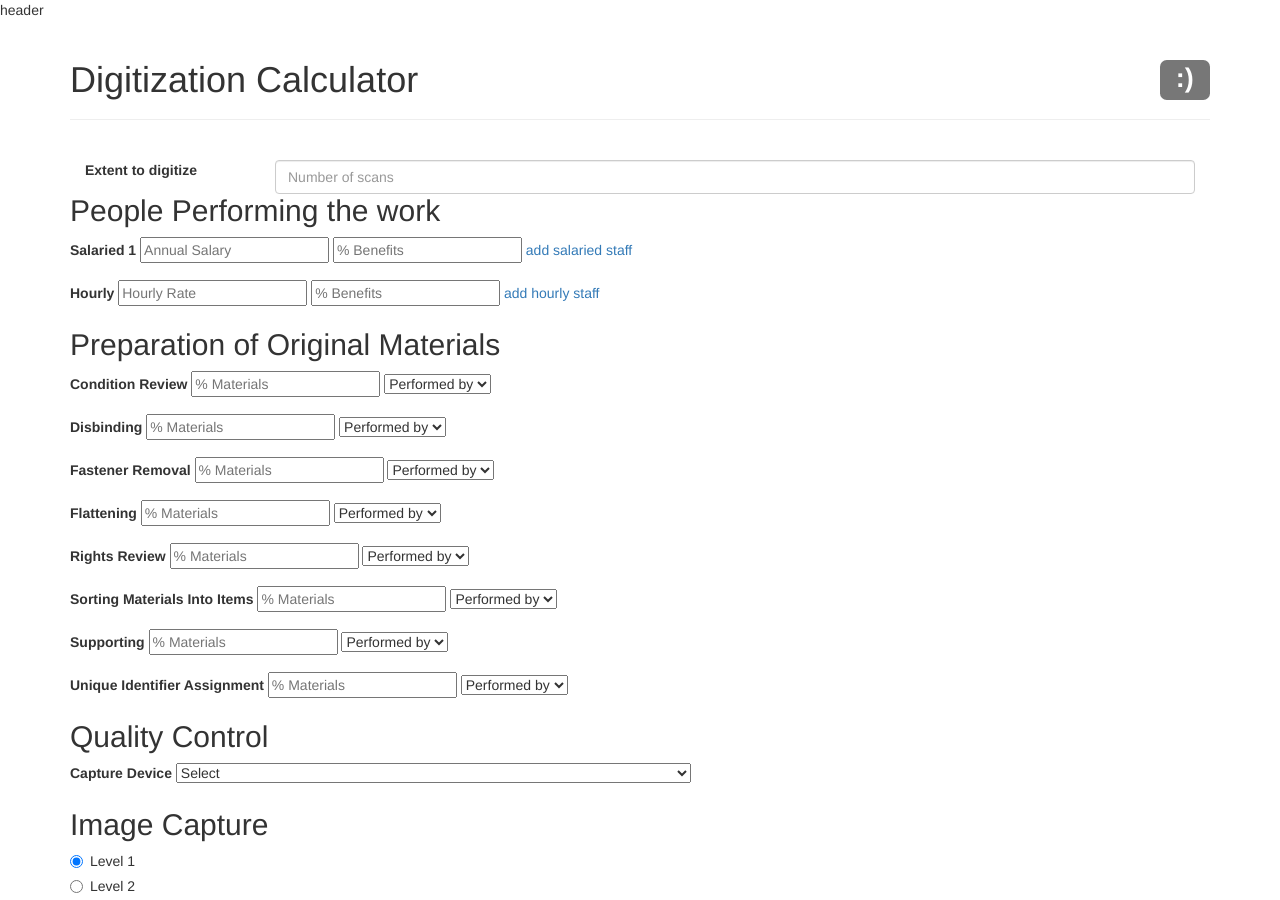
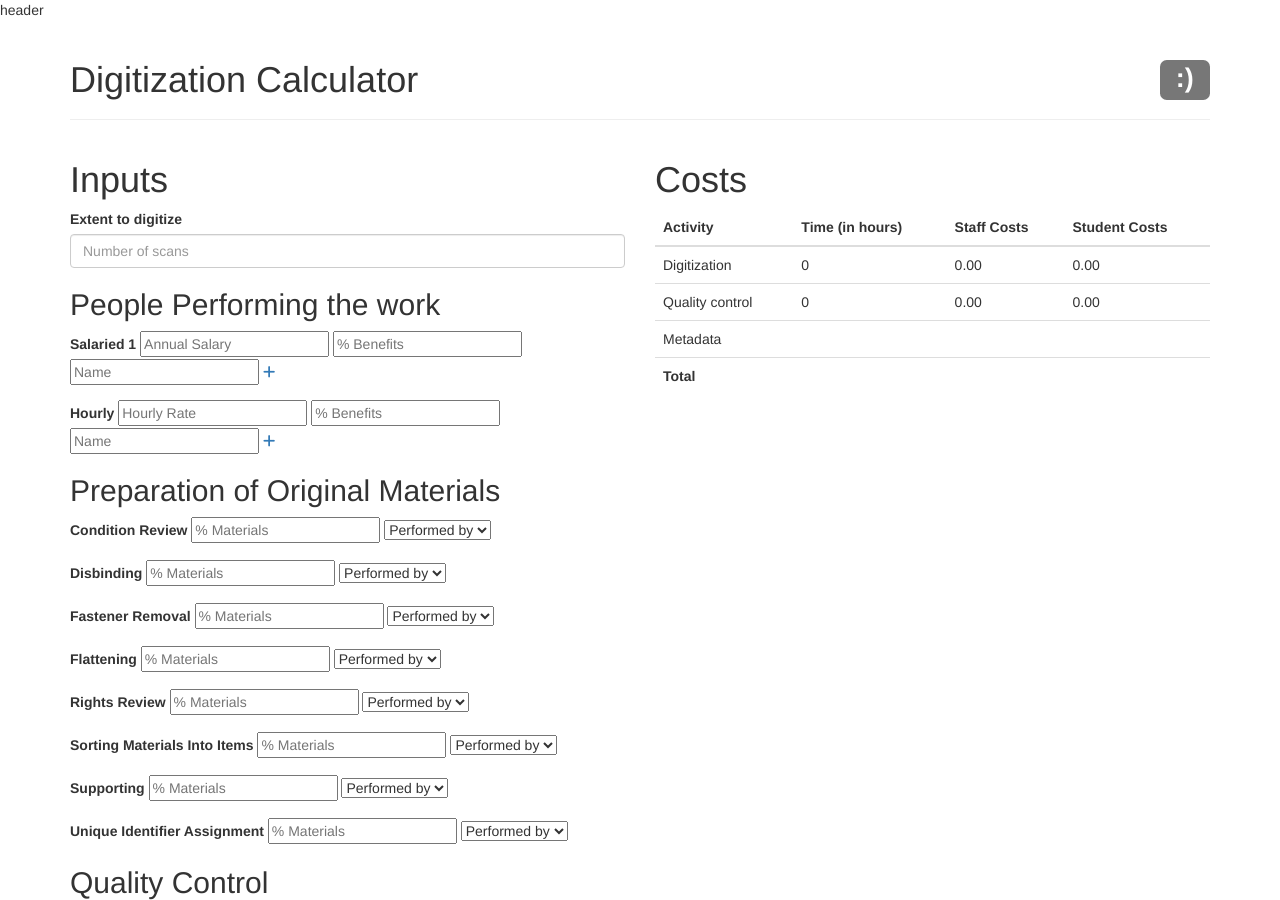
Before and after one commit to clirdlf/digitization_cost_calculator, a Jekyll site: the page built from index.html, in a window 1280 px wide and 900 px high. Built offline with Jekyll 4.4.1, drawn with Linux system fonts in a browser that asks for light colours; nearby versions of some CDN libraries; comment, search, counter and statistics services are not loaded.

Commit message:
Updates for generating the report

```diff
--- a/index.html
+++ b/index.html
@@ -8,14 +8,13 @@ javascripts:
         <h1>Digitization Calculator <span class="pull-right label label-default">:)</span></h1>
     </div>
     <div class="row">
-    <div class="col-md-12">
-
+        <div class="col-md-6">
+            <h1>Inputs</h1>
+            <!-- TODO: tool tips for each element -->
             <form id="calculator" name="calculator">
                 <div clas="form-group">
-          <label class="col-sm-2 control-label" for="extent">Extent to digitize</label>
-          <div class="col-sm-10">
+                    <label class="control-label" for="extent">Extent to digitize</label>
                     <input type="text" class="form-control" id="extent" placeholder="Number of scans">
-          </div>
                 </div>
 
                 <h2>People Performing the work</h2>
@@ -24,16 +23,16 @@ javascripts:
                     <label for="salary[]">Salaried 1</label>
                     <input name="salary[]" type="number" step="any" placeholder="Annual Salary">
                     <input name="salary-benefits[]" type="number" step="any" placeholder="% Benefits">
-
-          <a href="#" class="add_field">add salaried staff</a>
+                    <input name="salary-label[]" type="text" placeholder="Name">
+                    <a href="#" class="add_field"><i class="fa fa-plus" aria-hidden="true"></i></a>
                 </div>
 
                 <div class="form-group">
                     <label for="hourly[]">Hourly</label>
                     <input name="hourly[]" type="number" step="any" placeholder="Hourly Rate">
                     <input name="hourly-benefits[]" type="number" step="any" placeholder="% Benefits">
-
-          <a href="#" class="add_field">add hourly staff</a>
+                    <input name="hourly-label[]" type="text" placeholder="Name">
+                    <a href="#" class="add_field"><i class="fa fa-plus" aria-hidden="true"></i></a>
                 </div>
 
 
@@ -243,24 +242,86 @@ javascripts:
                 <button type="submit" class="btn btn-default">Calculate</button>
 
             </form>
+        </div>
+        <div class="col-md-6">
+            <h1>Costs</h1>
 
-      <section id="report"></section>
+            <table class="table table-strapped">
+                <thead>
+                    <tr>
+                        <th>
+                            Activity
+                        </th>
+                        <th>
+                            Time (in hours)
+                        </th>
+                        <th>
+                            Staff Costs
+                        </th>
+                        <th>
+                            Student Costs
+                        </th>
+                    </tr>
+                </thead>
+                <tr>
+                    <td>
+                        Digitization
+                    </td>
+                    <td>
+                        <span class="total-digitization-time"></span>
+                    </td>
+                    <td>
+                        <span class="total-staff-digization-cost"></span>
+                    </td>
+                    <td>
+                        <span class="total-hourly-digization-cost"></span>
+                    </td>
+                </tr>
+                <tr>
+                    <td>
+                        Quality control
+                    </td>
+                    <td>
+                        <span class="total-quality-control-time"></span>
+                    </td>
+                    <td>
+                        <span class="total-quality-control-staff-cost"></span>
+                    </td>
+                    <td>
+                        <span class="total-quality-control-hourly-cost"></span>
+                    </td>
+                </tr>
+                <tr>
+                    <td>
+                        Metadata
+                    </td>
+                    <td>
+                        <span class="total-metadata-time"></span>
+                    </td>
+                    <td>
+                        <span class="total-metadata-staff-cost"></span>
+                    </td>
+                    <td>
+                        <span class="total-metadata-hourly-cost"></span>
+                    </td>
+                </tr>
+                <tr>
+                    <td>
+                        <strong>Total</strong>
+                    </td>
+                    <td>
+                        <span class="total-time"></span>
+                    </td>
+                    <td>
+                        <span class="total-staff-cost"></span>
+                    </td>
+                    <td>
+                        <span class="total-hourly-cost"></span>
+                    </td>
+                </tr>
+            </table>
 
-
-      <!--<div class="panel with-nav-tabs panel-primary">
-        <div class="panel-heading">
-        <ul class="nav nav-tabs">
-        <li class="active"><a href="#tab1primary" data-toggle="tab">Profile</a></li>
-        <li><a href="#tab2default" data-toggle="tab">Settings</a></li>
-        </ul>
-        </div>
-        <div class="panel-body">
-        <div class="tab-content">
-        <div class="tab-pane fade in active" id="tab1primary">Profile here</div>
-        <div class="tab-pane fade" id="tab2default">Settings and DELETE account here</div>
         </div>
     </div>
+
 </div>
-        </div>-->
-  </div>
-</div>
--- a/js/main.js
+++ b/js/main.js
@@ -6,8 +6,24 @@
   $(document).ready(function() {
     // app and form logic
 
-    var wrapper    = $('.form-group');
-    var add_button = $('.add_field'); // add salary? add_wage?
+    var wrapper      = $('.form-group');
+    var add_button   = $('.add_field'); // add salary? add_wage?
+    var form_wrapper = $('form#calculator');
+
+    var total_digitization_time = 0,
+        total_quality_control = 0,
+        total_metadata = 0,
+        total_staff_digization_cost = 0,
+        total_hourly_digization_cost = 0,
+        total_quality_control_time = 0,
+        total_metadata_hourly_cost = 0,
+        total_quality_control_staff_cost = 0,
+        total_quality_control_hourly_cost = 0,
+        total_metadata_time = 0,
+        total_metadata_staff_cost = 0;
+
+    // set initial values
+    set_values();
 
     $(add_button).click(function(e) {
       e.preventDefault();
@@ -15,8 +31,34 @@
       var field = t.siblings('label').attr('for');
       var clean_field = field.replace(/\[\]/, '');
       // TODO: finish off making this cleaner
-      t.parent().append(`<div class="form-group"><label for="${clean_field}">${clean_field.toProperCase()}</label> <input name="${field}" type="number" step="any" placeholder="Annual Salary"> <input name="${field}-benefits[]" type="number" step="any" placeholder="% Benefits"> <a class="remove_field">X</a></div>`);
+      t.parent().append(`<div class="form-group"><label for="${clean_field}">${clean_field.toProperCase()}</label> <input name="${field}" type="number" step="any" placeholder="Annual Salary"> <input name="${field}-benefits[]" type="number" step="any" placeholder="% Benefits"> <input name="${field}-label[]" placeholder="Name"> <a class="remove_field"><i class="fa fa-close" aria-hidden="true"></i></a></div>`);
+      // TODO: append to drop downs
     });
+
+
+    function set_values(){
+      $('.total-digitization-time').html(total_digitization_time);
+      $('.total-staff-digization-cost').html((total_staff_digization_cost).formatCurrency(2));
+      $('.total-hourly-digization-cost').html((total_hourly_digization_cost).formatCurrency(2));
+
+      $('.total-quality-control-time').html(total_quality_control_time);
+      $('.total-quality-control-staff-cost').html((total_quality_control_staff_cost).formatCurrency(2));
+      $('.total-quality-control-hourly-cost').html((total_quality_control_hourly_cost).formatCurrency(2));
+
+      $('.total-quality-control-time').html(total_quality_control_time);
+      $('.total-quality-control-staff-cost').html((total_quality_control_staff_cost).formatCurrency(2));
+      $('.total-quality-control-hourly-cost').html((total_quality_control_hourly_cost).formatCurrency(2));
+
+      $('.total-quality-control-time').html(total_metadata_time);
+      $('.total-quality-control-staff-cost').html((total_metadata_staff_cost).formatCurrency(2));
+      $('.total-quality-control-hourly-cost').html((total_metadata_hourly_cost).formatCurrency(2));
+    }
+
+    $(form_wrapper).change(function(element) {
+      var $this = $(this);
+
+    });
+
 
     $(wrapper).on('click', '.remove_field', function(e) {
       e.preventDefault();
@@ -41,3 +83,14 @@ String.prototype.toProperCase = function() {
     return txt.charAt(0).toUpperCase() + txt.substr(1).toLowerCase();
   });
 };
+
+Number.prototype.formatCurrency = function(c, d, t) {
+  var n = this,
+    c = isNaN(c = Math.abs(c)) ? 2 : c,
+    d = d == undefined ? "." : d,
+    t = t == undefined ? "," : t,
+    s = n < 0 ? "-" : "",
+    i = String(parseInt(n = Math.abs(Number(n) || 0).toFixed(c))),
+    j = (j = i.length) > 3 ? j % 3 : 0;
+   return s + (j ? i.substr(0, j) + t : "") + i.substr(j).replace(/(\d{3})(?=\d)/g, "$1" + t) + (c ? d + Math.abs(n - i).toFixed(c).slice(2) : "");
+ };
```
Also changed, not shown: 2 other files. Lines whose indentation alone changed are shown as unchanged.
